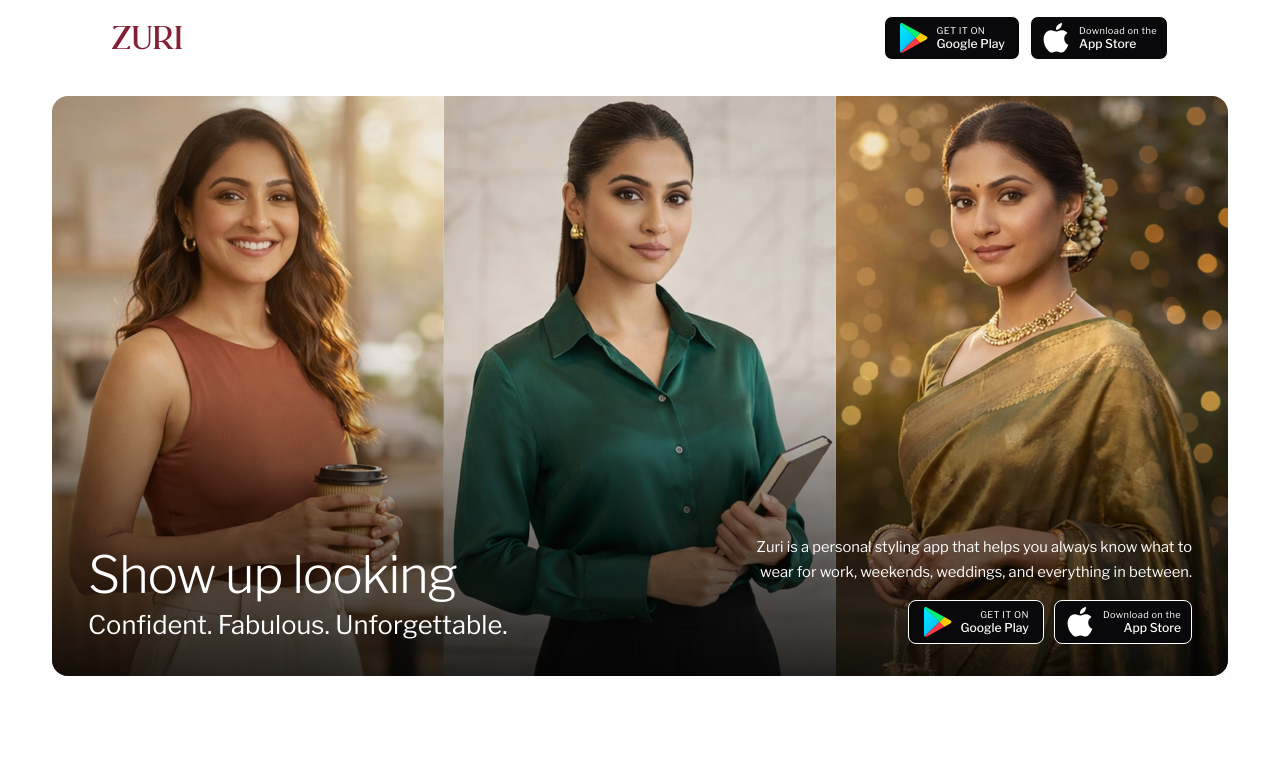
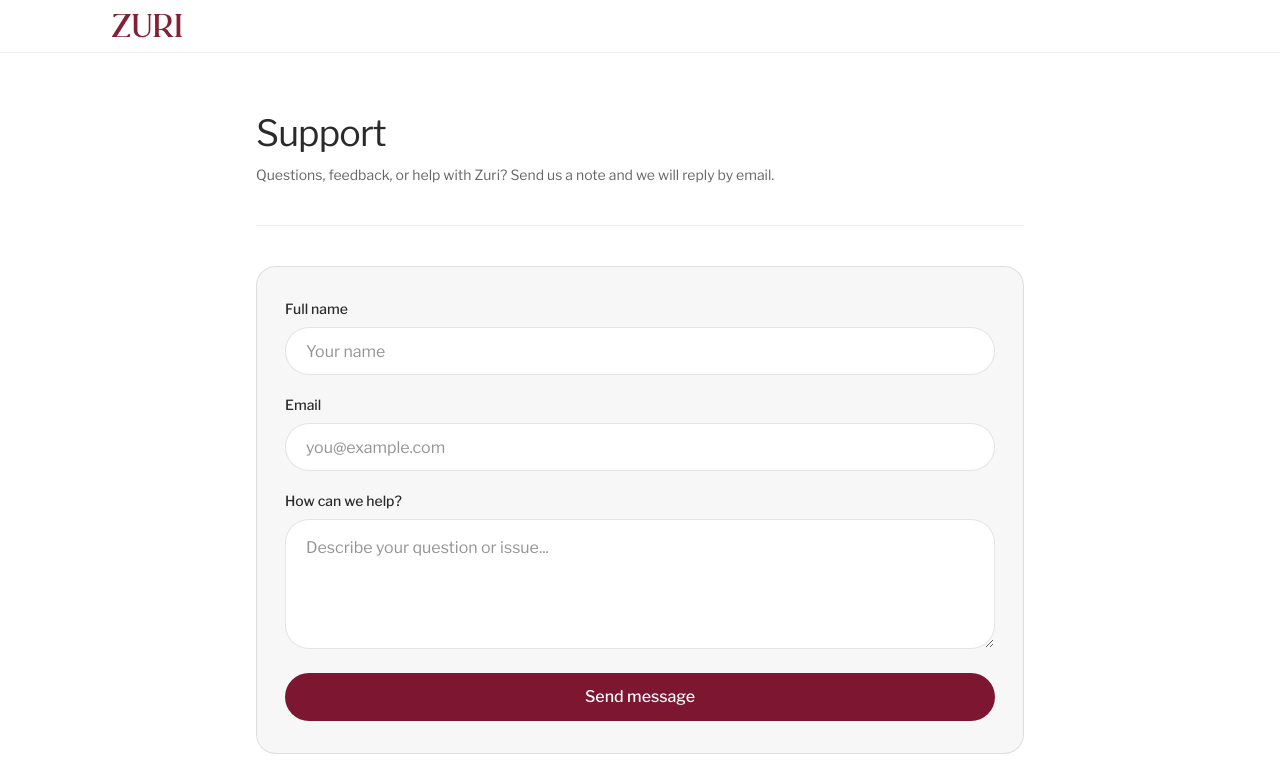
Before and after one commit to TheZuriApp/new-zuri-website, a React (Vite) app: page /support in a window 1280 px wide. Before the commit this address led to /. Shown: the top 777 px of the page. Built offline with nearby package versions, Linux system fonts and the light colour scheme.

Commit message:
added support page

```diff
--- a/src/components/home/FooterSection.jsx
+++ b/src/components/home/FooterSection.jsx
@@ -165,6 +165,12 @@ export default function FooterSection() {
           <div className="flex flex-col items-center gap-6 md:hidden justify-between">
             <div className="flex flex-wrap items-center justify-center gap-x-5 gap-y-2">
               <Link
+                to="/support"
+                className="cursor-pointer text-base text-[#121212] underline underline-offset-2"
+              >
+                Support
+              </Link>
+              <Link
                 to="/privacy-policy"
                 className="cursor-pointer text-base text-[#121212] underline underline-offset-2"
               >
@@ -203,6 +209,12 @@ export default function FooterSection() {
             />
             <div className="flex flex-wrap items-center justify-end gap-x-5 gap-y-1">
               <Link
+                to="/support"
+                className="cursor-pointer text-base text-[#121212] underline underline-offset-2"
+              >
+                Support
+              </Link>
+              <Link
                 to="/privacy-policy"
                 className="cursor-pointer text-base text-[#121212] underline underline-offset-2"
               >
--- /dev/null
+++ b/src/pages/SupportPage.jsx
@@ -0,0 +1,160 @@
+import { useEffect, useState } from "react";
+import { Link } from "react-router-dom";
+import ZuriLogo from "../assets/ZURI.svg";
+import ShimmerImage from "../components/home/ShimmerImage";
+
+const WEB3FORMS_URL = "https://api.web3forms.com/submit";
+
+export default function SupportPage() {
+  const [result, setResult] = useState("");
+  const [isSubmitting, setIsSubmitting] = useState(false);
+
+  useEffect(() => {
+    const previousTitle = document.title;
+    document.title = "Support | Zuri";
+    return () => {
+      document.title = previousTitle;
+    };
+  }, []);
+
+  const onSubmit = async (event) => {
+    event.preventDefault();
+    const form = event.currentTarget;
+    setIsSubmitting(true);
+    setResult("");
+    const formData = new FormData(form);
+    formData.append(
+      "access_key",
+      import.meta.env.VITE_WEB3FORMS_ACCESS_KEY || ""
+    );
+    formData.append("subject", "Zuri Support Request");
+
+    try {
+      const response = await fetch(WEB3FORMS_URL, {
+        method: "POST",
+        body: formData,
+      });
+      const data = await response.json();
+      if (data.success) {
+        setResult(
+          "Thanks—we received your message and will get back to you soon."
+        );
+        form.reset();
+      } else {
+        setResult("Something went wrong. Please try again.");
+      }
+    } catch {
+      setResult("An error occurred. Please check your connection.");
+    } finally {
+      setIsSubmitting(false);
+    }
+  };
+
+  return (
+    <div className="min-h-screen bg-white font-sans text-[#2A2A2A]">
+      <header className="homepage-fade-in sticky top-0 z-50 w-full border-b border-black/6 bg-white/95 backdrop-blur-sm">
+        <nav className="relative mx-auto flex min-h-13 max-w-360 items-center justify-between px-4 py-3 sm:px-6 sm:py-4 md:px-28 md:py-2">
+          <Link
+            to="/"
+            className="absolute left-1/2 top-1/2 -translate-x-1/2 -translate-y-1/2 md:static md:translate-x-0 md:translate-y-0"
+            aria-label="Zuri home"
+          >
+            <ShimmerImage
+              src={ZuriLogo}
+              className="h-6 w-auto"
+              alt="Zuri"
+              loading="eager"
+              decoding="async"
+            />
+          </Link>
+        </nav>
+      </header>
+
+      <main className="mx-auto mt-2 w-full min-w-0 max-w-360 px-3 pb-16 pt-6 sm:px-4 sm:pb-20 sm:pt-8 md:my-5 md:px-6 md:pt-10 lg:px-8 xl:px-10">
+        <div className="mx-auto max-w-3xl">
+          <div className="mb-8 border-b border-[#00000014] pb-8 sm:mb-10 sm:pb-10">
+            <h1 className="text-[clamp(1.5rem,4.2vw,2.25rem)] font-medium leading-[1.12] tracking-tight text-[#2A2A2A] sm:font-normal">
+              Support
+            </h1>
+            <p className="mt-3 text-[0.8125rem] text-[#666666] sm:text-sm">
+              Questions, feedback, or help with Zuri? Send us a note and we will
+              reply by email.
+            </p>
+          </div>
+
+          <div className="rounded-[20px] border border-[#0000001a] bg-[#F7F7F7] px-5 py-6 sm:px-7 sm:py-8">
+            <form className="flex flex-col gap-5" onSubmit={onSubmit}>
+              <div className="flex flex-col gap-2">
+                <label
+                  className="text-sm font-medium text-[#2A2A2A]"
+                  htmlFor="support-name"
+                >
+                  Full name
+                </label>
+                <input
+                  id="support-name"
+                  className="h-12 rounded-full border border-black/10 bg-white px-5 text-base text-[#2A2A2A] outline-none focus:border-[#7C1631]/40 focus:ring-2 focus:ring-[#7C1631]/15"
+                  name="name"
+                  placeholder="Your name"
+                  required
+                  type="text"
+                  autoComplete="name"
+                />
+              </div>
+              <div className="flex flex-col gap-2">
+                <label
+                  className="text-sm font-medium text-[#2A2A2A]"
+                  htmlFor="support-email"
+                >
+                  Email
+                </label>
+                <input
+                  id="support-email"
+                  className="h-12 rounded-full border border-black/10 bg-white px-5 text-base text-[#2A2A2A] outline-none focus:border-[#7C1631]/40 focus:ring-2 focus:ring-[#7C1631]/15"
+                  name="email"
+                  placeholder="you@example.com"
+                  required
+                  type="email"
+                  autoComplete="email"
+                />
+              </div>
+              <div className="flex flex-col gap-2">
+                <label
+                  className="text-sm font-medium text-[#2A2A2A]"
+                  htmlFor="support-message"
+                >
+                  How can we help?
+                </label>
+                <textarea
+                  id="support-message"
+                  className="min-h-[130px] rounded-3xl border border-black/10 bg-white px-5 py-4 text-base text-[#2A2A2A] outline-none focus:border-[#7C1631]/40 focus:ring-2 focus:ring-[#7C1631]/15"
+                  name="message"
+                  placeholder="Describe your question or issue..."
+                  required
+                />
+              </div>
+              <button
+                type="submit"
+                disabled={isSubmitting}
+                className="mt-1 h-12 w-full rounded-full bg-[#7C1631] text-base font-medium text-white transition hover:bg-[#651429] disabled:cursor-not-allowed disabled:opacity-70"
+              >
+                {isSubmitting ? "Sending…" : "Send message"}
+              </button>
+              {result ? (
+                <p
+                  className={`text-center text-sm font-medium ${
+                    result.startsWith("Thanks")
+                      ? "text-green-700"
+                      : "text-red-600"
+                  }`}
+                >
+                  {result}
+                </p>
+              ) : null}
+            </form>
+          </div>
+        </div>
+      </main>
+    </div>
+  );
+}
--- a/src/routes/appRoutes.jsx
+++ b/src/routes/appRoutes.jsx
@@ -5,6 +5,7 @@ import PageLoading from "../components/common/PageLoading";
 const HomePage = lazy(() => import("../pages/HomePage"));
 const PrivacyPolicyPage = lazy(() => import("../pages/PrivacyPolicyPage"));
 const TermsOfServicePage = lazy(() => import("../pages/TermsOfServicePage"));
+const SupportPage = lazy(() => import("../pages/SupportPage"));
 
 export function AppRoutes() {
   return (
@@ -13,6 +14,7 @@ export function AppRoutes() {
         <Route path="/" element={<HomePage />} />
         <Route path="/privacy-policy" element={<PrivacyPolicyPage />} />
         <Route path="/terms-of-service" element={<TermsOfServicePage />} />
+        <Route path="/support" element={<SupportPage />} />
         <Route path="*" element={<Navigate to="/" replace />} />
       </Routes>
     </Suspense>
```
